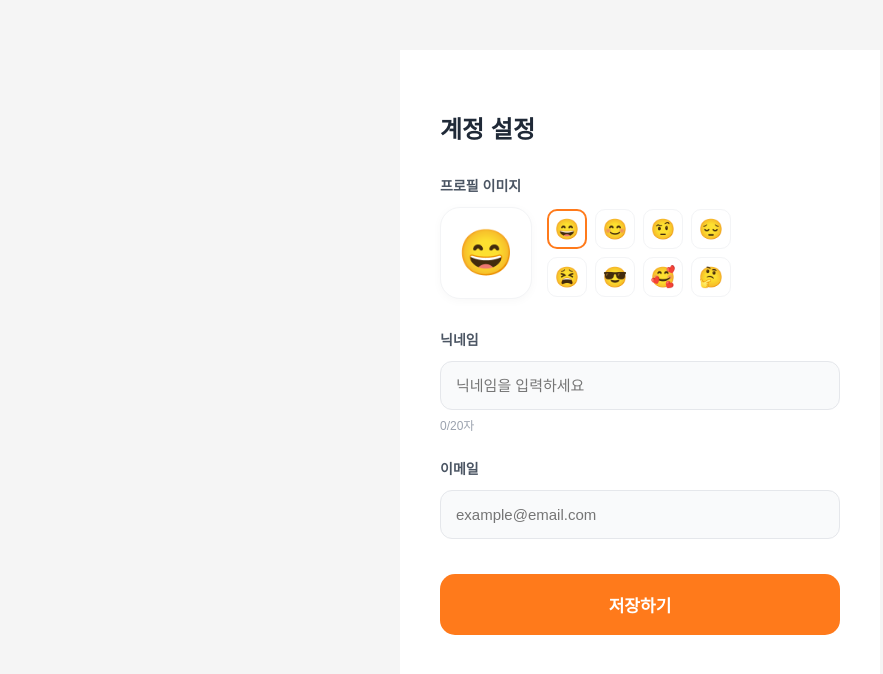
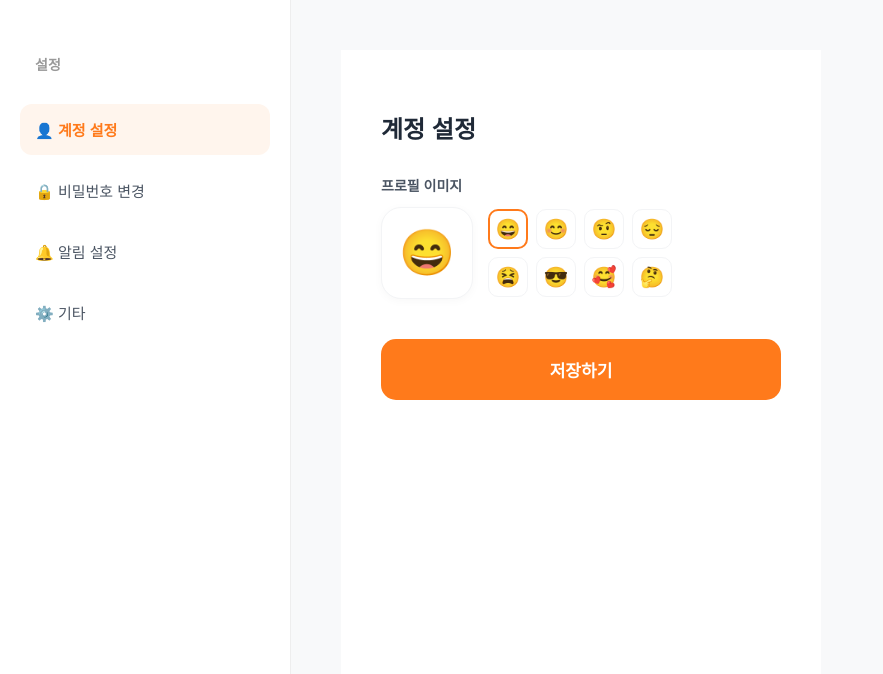
Before and after one commit to HANE48/React_project, a React (Create React App) app in the folder project/: page / in a window 1280 px wide. Shown: the top 674 px of the page, without its empty margins (0-883 px from the left). Built offline with nearby package versions, Linux system fonts and the light colour scheme.

Commit message:
설정 다시

```diff
--- a/project/src/App.js
+++ b/project/src/App.js
@@ -1,15 +1,11 @@
 import React from 'react';
-import AccountSetting from './components/AccountSetting';
+
+import SettingPage from './pages/SettingPage.js';
 
 function App() {
   return (
-    <div style={{ backgroundColor: '#f5f5f5',
-                  minHeight: '100vh',
-                  display: 'flex',
-                  justifyContent: 'center',
-                  alignItems: 'flex-start',
-                  paddingTop: '50px' }}>
-      <AccountSetting />
+    <div className="App">
+      <SettingPage />
     </div>
   );
 }
--- a/project/src/components/AccountSetting.js
+++ b/project/src/components/AccountSetting.js
@@ -1,27 +1,20 @@
 import React, { useState } from "react";
+
 import "../styles/AccountSetting.css";
 
 const AccountSetting = () => {
-  // 사용자가 선택한 이모지를 기억하는 상태 (기본값: 😄)
   const [selectedEmoji, setSelectedEmoji] = useState("😄");
-
   const emojis = ["😄", "😊", "🤨", "😔", "😫", "😎", "🥰", "🤔"];
 
   return (
     <div className="account-settings-container">
       <h2 className="settings-title">계정 설정</h2>
-
-      {/* 1. 프로필 이미지 섹션 */}
       <div className="profile-section">
         <label className="section-label">프로필 이미지</label>
-
         <div className="profile-edit-area">
-          {/* 왼쪽: 현재 내가 고른 큰 이모지 */}
           <div className="main-profile-box">
             <span className="main-emoji">{selectedEmoji}</span>
           </div>
-
-          {/* 오른쪽: 선택할 수 있는 작은 이모지 그리드 */}
           <div className="emoji-grid">
             {emojis.map((emoji, index) => (
               <button
@@ -35,32 +28,11 @@ const AccountSetting = () => {
           </div>
         </div>
       </div>
-
-      {/* 2. 닉네임 입력 섹션 */}
-      <div className="input-group">
-        <label className="section-label">닉네임</label>
-        <input
-          type="text"
-          className="settings-input"
-          placeholder="닉네임을 입력하세요"
-        />
-        <p className="char-limit">0/20자</p>
-      </div>
-
-      {/* 3. 이메일 입력 섹션 */}
-      <div className="input-group">
-        <label className="section-label">이메일</label>
-        <input
-          type="email"
-          className="settings-input"
-          placeholder="example@email.com"
-        />
-      </div>
-
-      {/* 4. 저장 버튼 */}
+      {/* 닉네임, 이메일 입력창 부분 생략 (기존 코드 유지) */}
       <button className="save-btn">저장하기</button>
     </div>
   );
 };
 
+// 파일 이름과 동일하게 내보내야 합니다.
 export default AccountSetting;
--- /dev/null
+++ b/project/src/pages/SettingPage.css
@@ -0,0 +1,55 @@
+.setting-page-container {
+  display: flex;
+  width: 100%;
+  min-height: 100vh;
+  background-color: #f8f9fa;
+}
+
+/* 사이드바 스타일 */
+.setting-sidebar {
+  width: 250px;
+  background-color: #ffffff;
+  border-right: 1px solid #eee;
+  padding: 40px 20px;
+}
+
+.sidebar-title {
+  font-size: 14px;
+  color: #999;
+  margin-bottom: 30px;
+  padding-left: 15px;
+}
+
+.sidebar-nav {
+  display: flex;
+  flex-direction: column;
+  gap: 10px;
+}
+
+.nav-item {
+  width: 100%;
+  text-align: left;
+  padding: 15px;
+  border: none;
+  background: none;
+  border-radius: 12px;
+  cursor: pointer;
+  font-size: 15px;
+  color: #4b5563;
+  font-weight: 500;
+}
+
+/* 클릭된 메뉴 하이라이트  */
+.nav-item.active {
+  background-color: #fff5ed;
+  color: #ff7a1b;
+  font-weight: 700;
+}
+
+/* 오른쪽 콘텐츠 영역 */
+.setting-content {
+  flex: 1;
+  padding: 50px;
+  display: flex;
+  justify-content: flex-start;
+}
--- /dev/null
+++ b/project/src/pages/SettingPage.js
@@ -0,0 +1,72 @@
+import React, { useState } from "react";
+
+import "./SettingPage.css";
+
+
+import AccountSetting from "../components/AccountSetting";
+import PasswordChange from "../components/PasswordChange";
+import NotificationSetting from "../components/NotificationSetting";
+import OtherSetting from "../components/OtherSetting";
+
+const SettingPage = () => {
+  const [activeMenu, setActiveMenu] = useState("account");
+
+  // 왼쪽 메뉴 클릭 시 오른쪽 영역에 보여줄 컴포넌트를 결정
+  const renderContent = () => {
+    switch (activeMenu) {
+      case "account":
+
+        return <AccountSetting />;
+      case "password":
+        return <PasswordChange />;
+      case "notification":
+        return <NotificationSetting />;
+      case "other":
+        return <OtherSetting />;
+      default:
+        return <AccountSetting />;
+    }
+  };
+
+  return (
+    <div className="setting-page-container">
+      {/* 왼쪽 사이드바 영역 */}
+      <aside className="setting-sidebar">
+        <h3 className="sidebar-title">설정</h3>
+        <nav className="sidebar-nav">
+          <button
+            className={`nav-item ${activeMenu === "account" ? "active" : ""}`}
+            onClick={() => setActiveMenu("account")}
+          >
+            👤 계정 설정
+          </button>
+          <button
+            className={`nav-item ${activeMenu === "password" ? "active" : ""}`}
+            onClick={() => setActiveMenu("password")}
+          >
+            🔒 비밀번호 변경
+          </button>
+          <button
+            className={`nav-item ${activeMenu === "notification" ? "active" : ""}`}
+            onClick={() => setActiveMenu("notification")}
+          >
+            🔔 알림 설정
+          </button>
+          <button
+            className={`nav-item ${activeMenu === "other" ? "active" : ""}`}
+            onClick={() => setActiveMenu("other")}
+          >
+            ⚙️ 기타
+          </button>
+        </nav>
+      </aside>
+
+      <main className="setting-content">
+        {renderContent()}
+      </main>
+    </div>
+  );
+};
+
+
+export default SettingPage;
```
Also changed, not shown: project/src/pages/SettingsPage.js (deleted), project/src/pages/To-Do.js (deleted).
